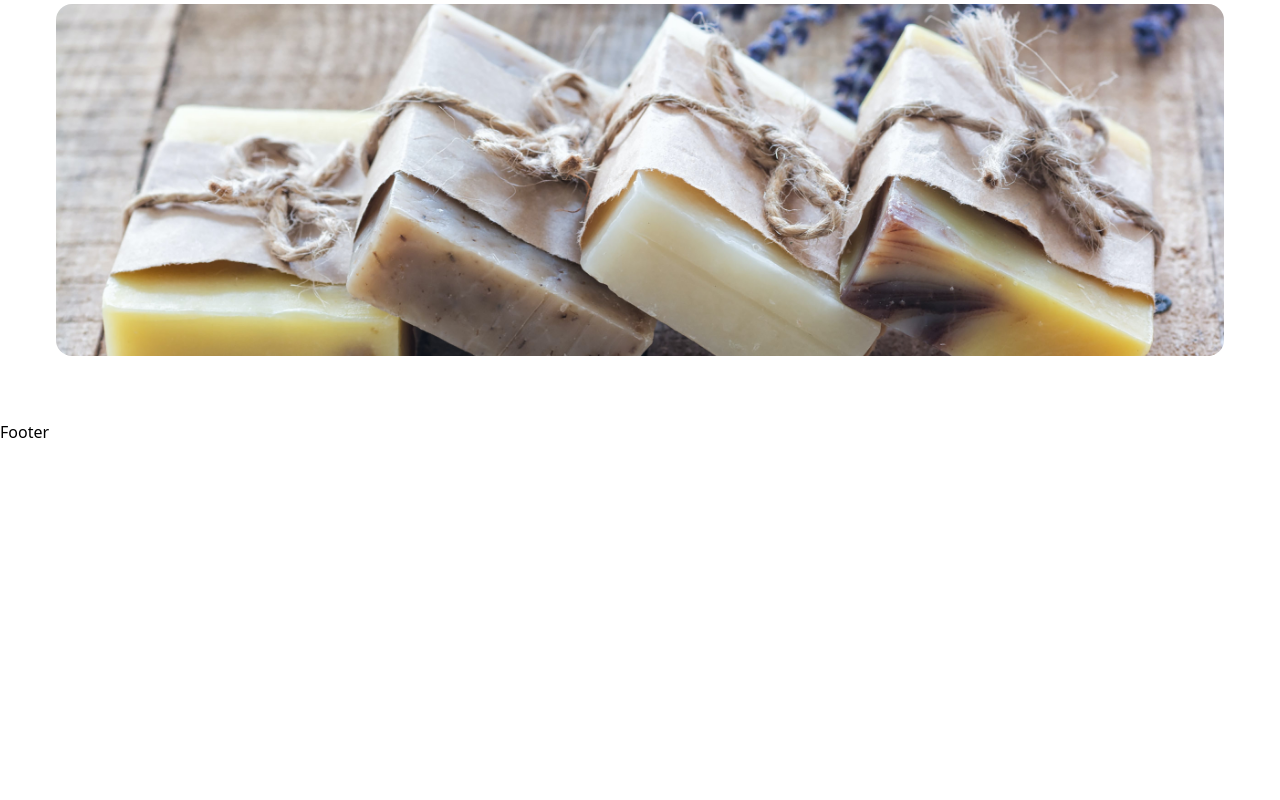
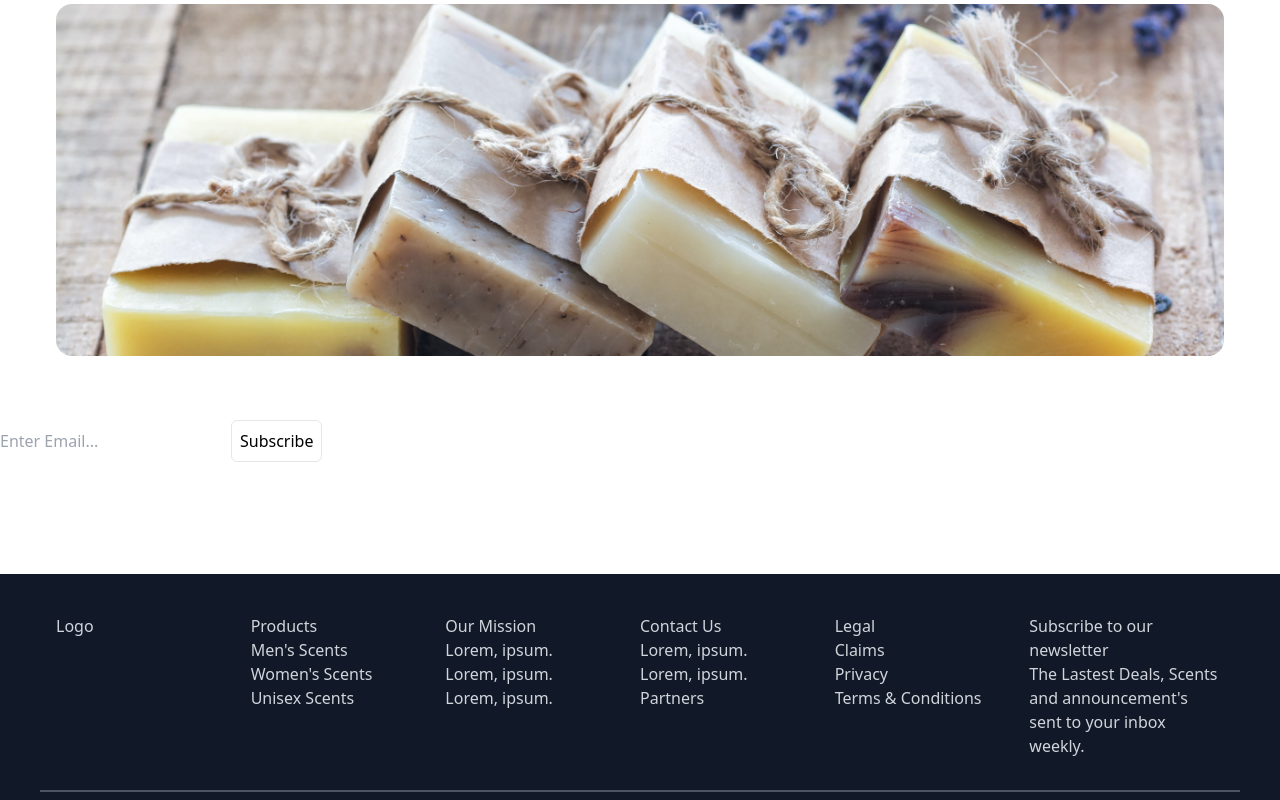
Before and after one commit to Shanehortonm/Esther-Soap, a React (Create React App) app: page / in a window 1280 px wide. Shown: the part 2446-3246 px from the top of the page. Before the commit the page ends 2890 px from the top, so only its background shows below. Built offline with nearby package versions, Linux system fonts and the light colour scheme.

Commit message:
changes to image slider/ start of footer

```diff
--- a/src/App.js
+++ b/src/App.js
@@ -6,6 +6,7 @@ import {
   Gallery,
   BrandMessage,
   ImageSlider,
+  FooterForm,
   Footer,
 } from "./components";
 
@@ -18,6 +19,7 @@ function App() {
       <Gallery />
       <BrandMessage />
       <ImageSlider />
+      <FooterForm />
       <Footer />
     </div>
   );
--- a/src/components/Footer.jsx
+++ b/src/components/Footer.jsx
@@ -1,7 +1,52 @@
-import React from 'react'
+import React from "react";
+import { FooterForm } from "./FooterForm";
 
 export const Footer = () => {
   return (
-    <div>Footer</div>
-  )
-}
+    <div className="w-full mt-24 bg-gray-900 text-gray-300 py-2 px-2">
+      <div className="max-w-[1200px] mx-auto grid grid-cols-2 md:grid-cols-6 border-b-2 border-gray-600 py-8 px-4">
+        <div>
+          <h1>Logo</h1>
+        </div>
+        <div>
+          <h6>Products</h6>
+          <ul>
+            <li>Men's Scents</li>
+            <li>Women's Scents</li>
+            <li>Unisex Scents</li>
+          </ul>
+        </div>
+        <div>
+          <h6>Our Mission</h6>
+          <ul>
+            <li>Lorem, ipsum.</li>
+            <li>Lorem, ipsum.</li>
+            <li>Lorem, ipsum.</li>
+          </ul>
+        </div>
+        <div>
+          <h6>Contact Us</h6>
+          <ul>
+            <li>Lorem, ipsum.</li>
+            <li>Lorem, ipsum.</li>
+            <li>Partners</li>
+          </ul>
+        </div>
+        <div>
+          <h6>Legal</h6>
+          <ul>
+            <li>Claims</li>
+            <li>Privacy</li>
+            <li>Terms & Conditions</li>
+          </ul>
+        </div>
+        <div>
+          <p>Subscribe to our newsletter</p>
+          The Lastest Deals, Scents and announcement's sent to your inbox
+          weekly.
+        </div>
+        <div>{FooterForm}</div>
+      </div>
+    </div>
+  );
+};
--- /dev/null
+++ b/src/components/FooterForm.jsx
@@ -0,0 +1,12 @@
+import React from "react";
+
+export const FooterForm = () => {
+  return (
+    <div>
+      <form>
+        <input type="email" placeholder="Enter Email..." />
+        <button className="p-2 mb-4 rounded-md">Subscribe</button>
+      </form>
+    </div>
+  );
+};
--- a/src/components/ImageSlider.jsx
+++ b/src/components/ImageSlider.jsx
@@ -3,7 +3,6 @@ import { Soap2, Soap3, Soap4, Soap5, Soap6 } from "../images/index";
 
 export const ImageSlider = () => {
   const slides = [Soap2, Soap3, Soap4, Soap5, Soap6];
-
   const [currentSlide, setCurrentSlide] = useState(0);
 
   const updateSlide = () => {
--- a/src/components/index.js
+++ b/src/components/index.js
@@ -4,4 +4,5 @@ export { Offers } from "./Offers";
 export { Gallery } from "./Gallery";
 export { BrandMessage } from "./BrandMessage";
 export { ImageSlider } from "./ImageSlider";
+export { FooterForm } from "./FooterForm";
 export { Footer } from "./Footer";
```
